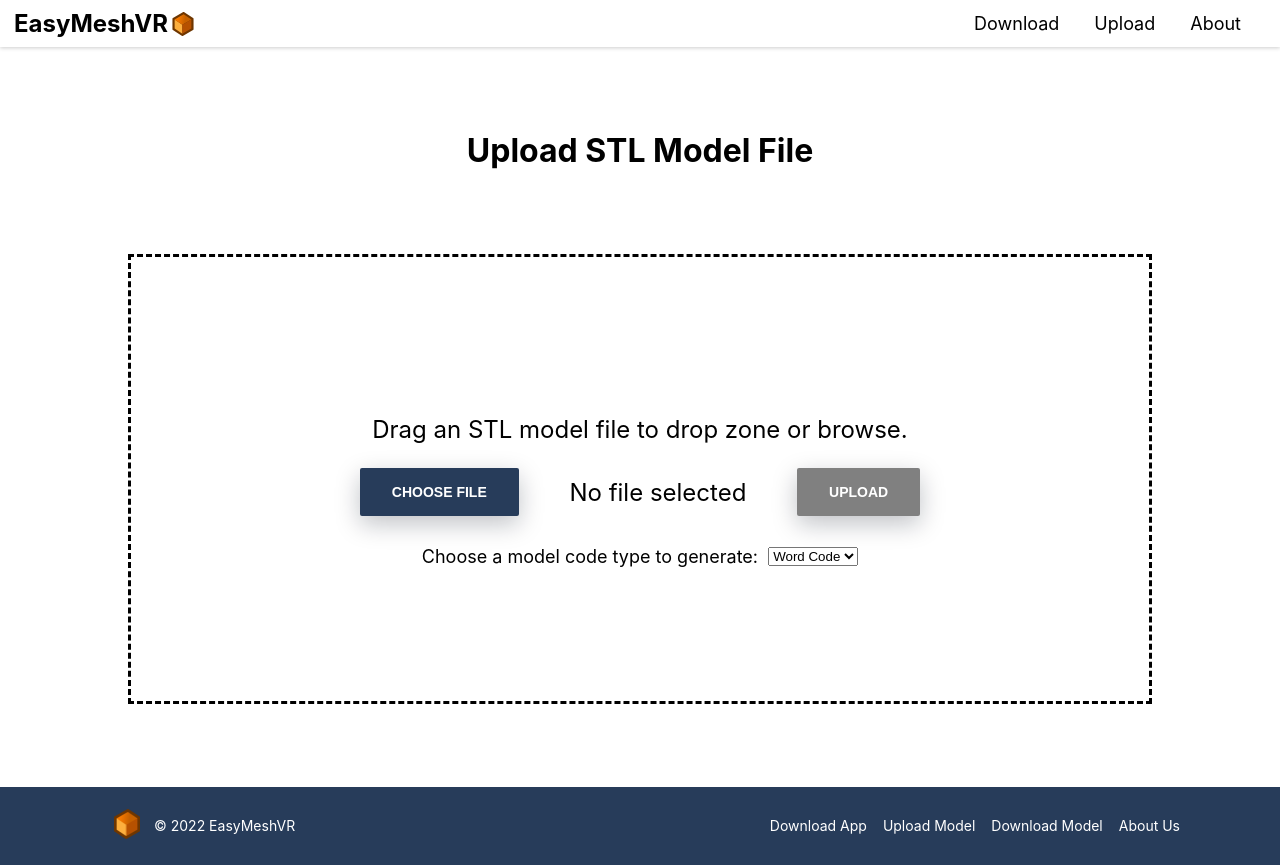
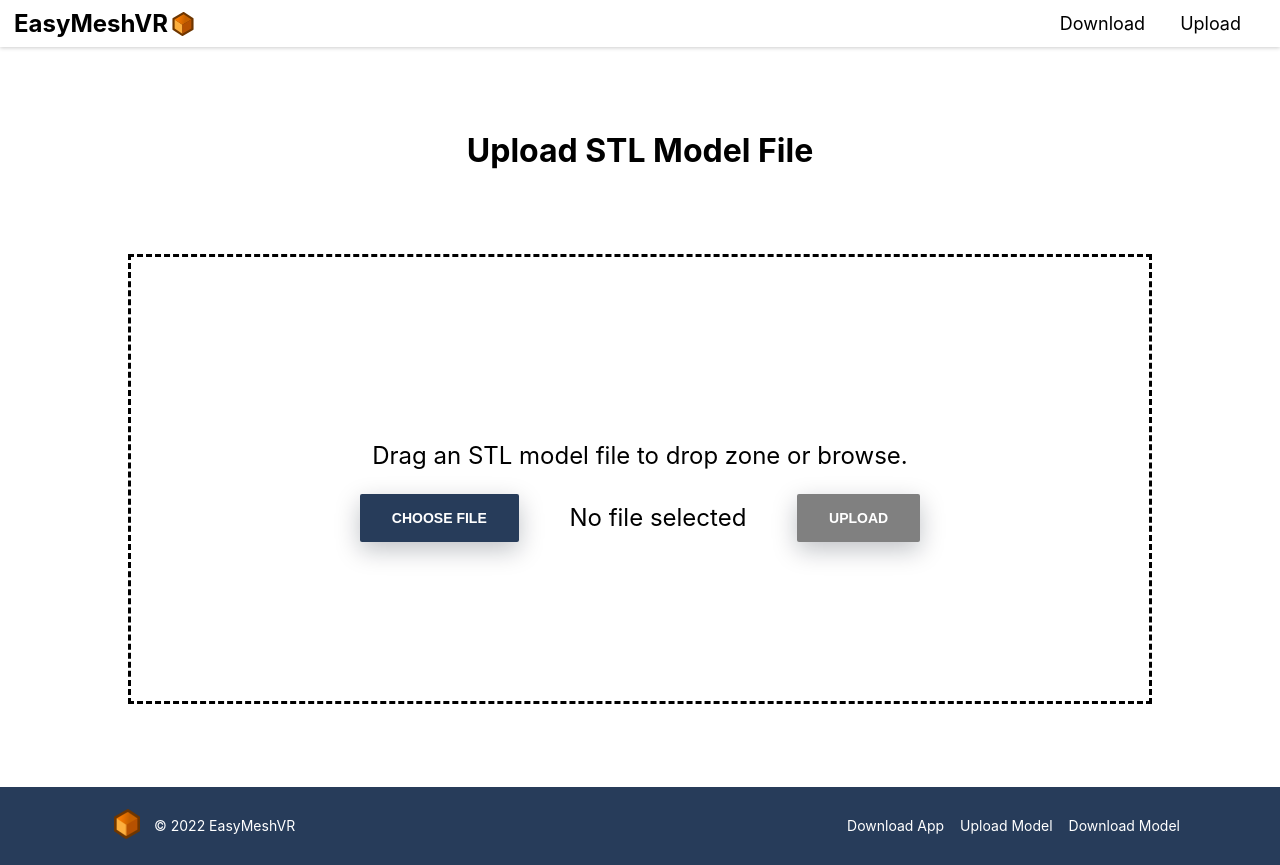
Before and after one commit to EasyMeshVR/Frontend, a React (Create React App) app: page /upload in a window 1280 px wide. Built offline with nearby package versions, Linux system fonts and the light colour scheme.

Commit message:
Frontend Changes (#16)
* Get rid of word code option, about page, and learn more button

* Added link to GitHub releases page for Download App button

* Edit download app release link

* Remove useState for codeType

```diff
--- a/src/App.js
+++ b/src/App.js
@@ -2,7 +2,6 @@ import { BrowserRouter, Routes, Route } from 'react-router-dom';
 import HomePage from './pages/Home/HomePage';
 import DownloadPage from './pages/Download/DownloadPage';
 import UploadPage from './pages/Upload/UploadPage';
-import AboutPage from './pages/About/AboutPage';
 import Navbar from './components/Navbar/Navbar';
 import Footer from './components/Footer/Footer';
 import './App.css';
@@ -17,7 +16,6 @@ function App() {
           <Route path="/" element={<HomePage />} />
           <Route path="/download" element={<DownloadPage />} />
           <Route path="/upload" element={<UploadPage />} />
-          <Route path="/about" element={<AboutPage />} />
         </Routes>
 
         <Footer />
--- a/src/components/Footer/Footer.js
+++ b/src/components/Footer/Footer.js
@@ -29,11 +29,6 @@ const Footer = () => {
                                 Download Model
                             </Link>
                         </li>
-                        <li>
-                            <Link to="/about">
-                                About Us
-                            </Link>
-                        </li>
                     </ul>
                 </div>
             </div>
--- a/src/components/Navbar/Navbar.js
+++ b/src/components/Navbar/Navbar.js
@@ -9,8 +9,7 @@ const Navbar = () => {
 	const renderNavLinks = () => (
 		<>
 			<NavLink to="/download" classes="NavLinkRegular" text="Download" />
-		    <NavLink to="/upload" classes="NavLinkRegular" text="Upload" />
-		    <NavLink to="/about" classes="NavLinkRegular" text="About" />
+		  <NavLink to="/upload" classes="NavLinkRegular" text="Upload" />
 		</>
 	);
 
--- a/src/pages/About/AboutPage.js
+++ /dev/null
@@ -1,11 +0,0 @@
-import React from 'react';
-
-const AboutPage = () => {
-	return (
-		<div>
-			About Us
-		</div>
-	)
-};
-
-export default AboutPage;
--- a/src/pages/Home/MainSection.js
+++ b/src/pages/Home/MainSection.js
@@ -15,15 +15,15 @@ const MainSection = () => {
 						website or within our VR application.
 					</p>
 					<div className={mainSectionStyles.HeroCta}>
-						<a
+						{/* <a
 							className={`${mainSectionStyles.Button} ${mainSectionStyles.ButtonShadow}`}
 							href="/"
 						>
 							Learn more
-						</a>
+						</a> */}
 						<a
 							className={`${mainSectionStyles.Button} ${mainSectionStyles.ButtonPrimary} ${mainSectionStyles.ButtonShadow}`}
-							href="/"
+							href="https://github.com/EasyMeshVR/EasyMeshVR-Prototype/releases"
 						>
 							Download App
 						</a>
--- a/src/pages/Upload/UploadPage.js
+++ b/src/pages/Upload/UploadPage.js
@@ -12,7 +12,7 @@ const UploadPage = () => {
 	const [modelCode, setModelCode] = useState("");
 	const [errorMessage, setErrorMessage] = useState("");
 	const [isUploading, setIsUploading] = useState(false);
-	const [codeType, setCodeType] = useState("word");
+	const codeType = "digit";
 
 	const overrideEventDefaults = (event) => {
 		event.preventDefault();
@@ -52,11 +52,6 @@ const UploadPage = () => {
 		if (!event.target || !event.target.files) return;
 
 		handleFiles(event.target.files);
-	};
-
-	const onChangeCodeType = (event) => {
-		if (!event.target || !event.target.value) return;
-		setCodeType(event.target.value);
 	};
 
 	const uploadFile = async (event) => {
@@ -107,15 +102,6 @@ const UploadPage = () => {
 						text="Upload"
 					/>
 				</div>
-				<div className={uploadPageStyles.ModelCodeSelectDiv}>
-					<label for="codeType" className={uploadPageStyles.ModelCodeSelectLabel}>
-						Choose a model code type to generate:
-					</label>
-					<select disabled={isUploading} name="codeType" id="codeType" onChange={onChangeCodeType}>
-						<option value="word">Word Code</option>
-						<option value="digit">Digit Code</option>
-					</select>
-				</div>
 				<input
 					className={`${uploadPageStyles.DropZoneText} ${uploadPageStyles.ChooseFileInput}`}
 					type="file"
```
Also changed, not shown: 1 other file (tests, documents, lock files or other folders).
